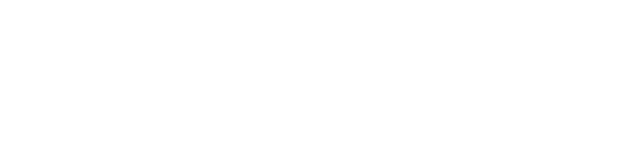
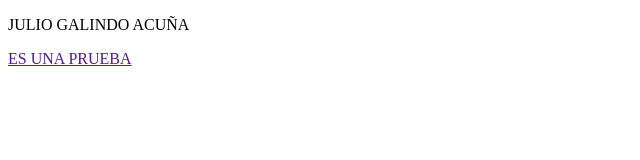
Before and after one commit to jgalindoa/mi-proyecto1, a plain HTML site: page index.html in a window 1280 px wide. Shown: the whole page, without its empty margins (0-640 px from the left). Drawn offline with Linux system fonts and the light colour scheme.

Commit message:
Ahora el index html tiene CODIGO HTML dos LINEAS

```diff
--- a/index.html
+++ b/index.html
@@ -3,9 +3,10 @@
 <head>
 	<meta charset="utf-8">
 	<meta name="viewport" content="width=device-width, initial-scale=1">
-	<title></title>
+	<title> MI PRIMERA PAGINA - JULIO GALINDO</title>
 </head>
 <body>
-
+	<p> JULIO GALINDO ACUÑA</p>
+	<a href="">ES UNA PRUEBA</a>
 </body>
 </html>
```
